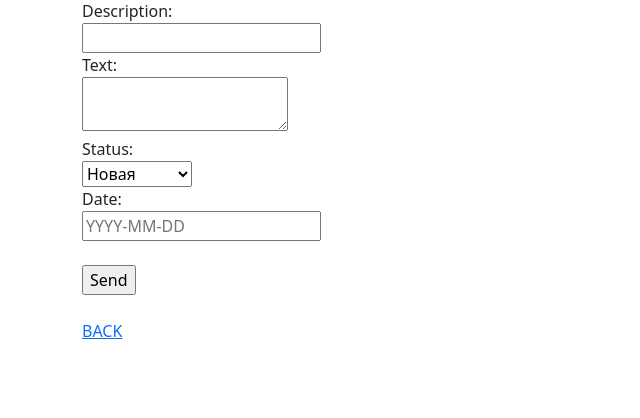
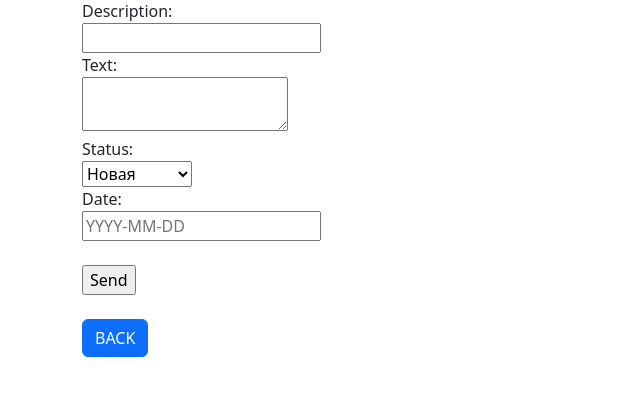
Before and after one commit to adinayusuf/homework45, a Django app: page /to_do_lists/add/ in a window 1280 px wide. Shown: the part 113-531 px from the top of the page, without its empty margins (0-640 px from the left). Run offline with Django 4.2, Linux system fonts and the light colour scheme; parts of the project's set-up code (start-up, migrations or seed data) failed here and were passed over.

Commit message:
changed button in form back

```diff
--- a/templates/create.html
+++ b/templates/create.html
@@ -21,6 +21,6 @@
             <input type="submit" value="Send"/>
 </form>
 <br/>
-<a href="{% url "index" %}">BACK</a>
+<a href="{% url "index" %}" class="btn btn-primary" >BACK</a>
 
 {% endblock %}
```
Lines whose indentation alone changed are shown as unchanged.
